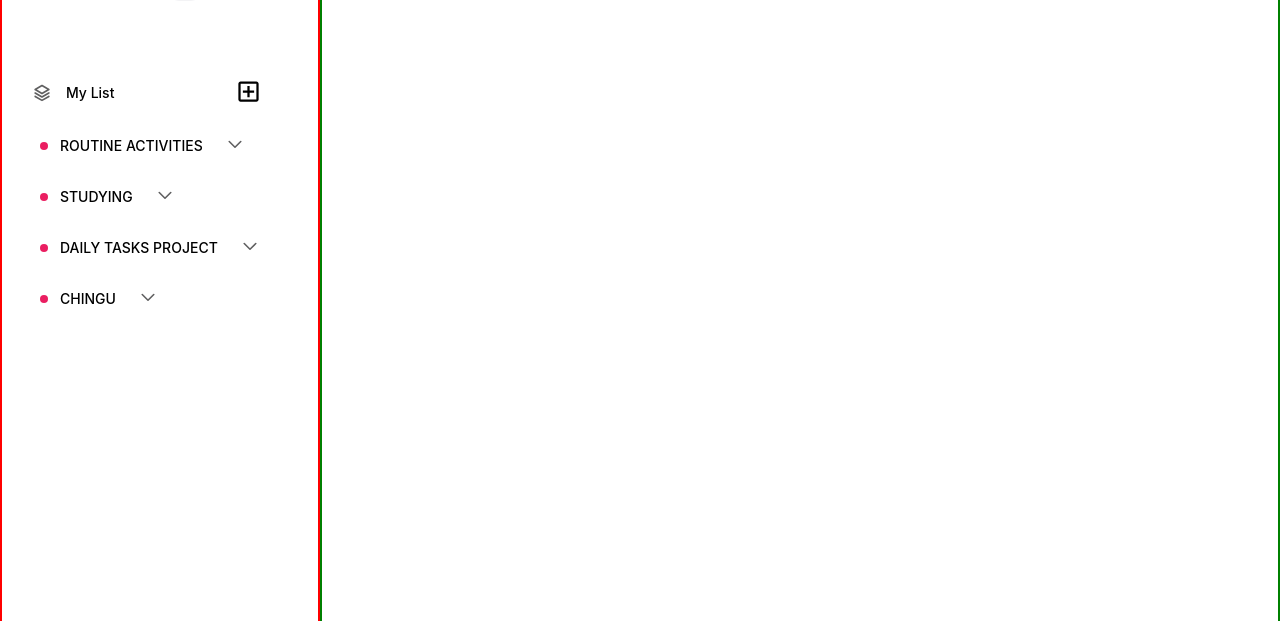
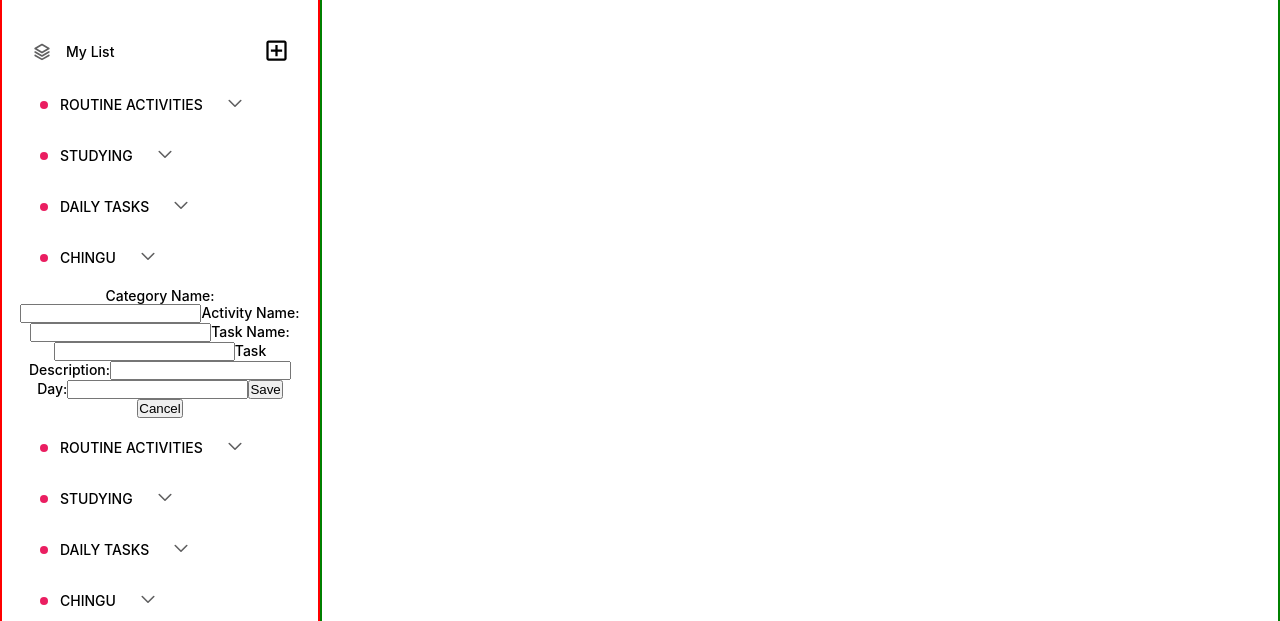
Before and after one commit to chingu-voyages/v47-tier2-team-14, a React (Vite) app: page / in a window 1280 px wide. Both pictures are taken after a click on the button 248 px from the left and 321 px from the top of the page. Shown: the part 229-850 px from the top of the page. Built offline with nearby package versions, Linux system fonts and the light colour scheme; no server answers.

Commit message:
update TaskForm.jsx
added a form to add task in a local storage

```diff
--- a/assets/tasks-example.json
+++ b/assets/tasks-example.json
@@ -92,7 +92,7 @@
 		]
 	},
 	{
-		"categoryName": "DAILY TASKS PROJECT",
+		"categoryName": "DAILY TASKS ",
 		"activityTypes": [
 			{
 				"activityName": "Backlog",
--- a/src/components/ListItems/ListItem.jsx
+++ b/src/components/ListItems/ListItem.jsx
@@ -1,7 +1,7 @@
 import { useState } from "react";
 import PropTypes from "prop-types";
-import TaskNav from "../TaskNav";
-
+import TaskNav from "../TaskNav/TaskNav";
+import TaskForm from "../TaskForm/TaskForm";
 import styles from "./ListItem.module.css";
 import AddBoxOutlinedIcon from "@mui/icons-material/AddBoxOutlined";
 
@@ -38,6 +38,23 @@ Dropdown.propTypes = {
 };
 
 const MyList = () => {
+  const [showForm, setShowForm] = useState(false);
+  const [data, setData] = useState(() => {
+    // Initialize data from local storage if available
+    const localData = localStorage.getItem("tasksData");
+    return localData ? JSON.parse(localData) : allData;
+  });
+
+  const handleSave = (newData) => {
+    const updatedData = [...data, newData];
+    setData(updatedData);
+    localStorage.setItem("tasksData", JSON.stringify(updatedData));
+    setShowForm(false); // Hide form after save
+  };
+
+  const handleFormCancel = () => {
+    setShowForm(false);
+  };
   return (
     <section className={styles.section}>
       <div className={styles.myListContainer}>
@@ -47,7 +64,10 @@ const MyList = () => {
           <p>My List</p>
         </div>
         <div>
-          <button className={styles.mylistButton}>
+          <button
+            onClick={() => setShowForm(!showForm)}
+            className={styles.mylistButton}
+          >
             <AddBoxOutlinedIcon className={styles.icon} />
           </button>
         </div>
@@ -58,6 +78,12 @@ const MyList = () => {
           <TaskNav data={data} />
         </Dropdown>
       ))}
+      {showForm && <TaskForm onSave={handleSave} onCancel={handleFormCancel} />}
+      {data.map((item, index) => (
+        <Dropdown title={item.categoryName} key={index}>
+          <TaskNav data={item} />
+        </Dropdown>
+      ))}
     </section>
   );
 };
--- /dev/null
+++ b/src/components/TaskForm/TaskForm.jsx
@@ -0,0 +1,81 @@
+import { useState } from "react";
+
+const TaskForm = ({ onSave, onCancel }) => {
+  const [categoryName, setCategoryName] = useState("");
+  const [activityName, setActivityName] = useState("");
+  const [taskName, setTaskName] = useState("");
+  const [taskDescription, setTaskDescription] = useState("");
+  const [days, setDays] = useState([]);
+
+  const handleSubmit = (event) => {
+    event.preventDefault();
+    const newTaskData = {
+      categoryName,
+      activityTypes: [
+        {
+          activityName,
+          Tasks: [
+            {
+              taskName,
+              taskDescription,
+              days: days.split(",").map((day) => day.trim()),
+            },
+          ],
+        },
+      ],
+    };
+    onSave(newTaskData);
+  };
+
+  return (
+    <form onSubmit={handleSubmit}>
+      <label>
+        Category Name:
+        <input
+          type="text"
+          value={categoryName}
+          onChange={(e) => setCategoryName(e.target.value)}
+        />
+      </label>
+      <label>
+        Activity Name:
+        <input
+          type="text"
+          value={activityName}
+          onChange={(e) => setActivityName(e.target.value)}
+        />
+      </label>
+      <label>
+        Task Name:
+        <input
+          type="text"
+          value={taskName}
+          onChange={(e) => setTaskName(e.target.value)}
+        />
+      </label>
+      <label>
+        Task Description:
+        <input
+          type="text"
+          value={taskDescription}
+          onChange={(e) => setTaskDescription(e.target.value)}
+        />
+      </label>
+      <label>
+        Day:
+        <input
+          type="text"
+          value={days}
+          onChange={(e) => setDays(e.target.value)}
+        />
+      </label>
+
+      <button type="submit">Save</button>
+      <button type="button" onClick={onCancel}>
+        Cancel
+      </button>
+    </form>
+  );
+};
+
+export default TaskForm;
--- /dev/null
+++ b/src/components/TaskNav/TaskNav.jsx
@@ -0,0 +1,31 @@
+import styles from "./TaskNav.module.css";
+import PropTypes from "prop-types";
+
+const TaskNav = ({ data }) => {
+  return (
+    <div>
+      {data.activityTypes.map((activityType, index) => (
+        <div key={index} className={styles.itemsContainer}>
+          <img
+            src="/arrow-categoryIcon.svg"
+            alt="Logo"
+            className={styles.icon}
+          />
+          <img src="/elipseIcon.svg" alt="Logo" />
+          <p>{activityType.activityName}</p>
+        </div>
+      ))}
+    </div>
+  );
+};
+
+TaskNav.propTypes = {
+  data: PropTypes.shape({
+    activityTypes: PropTypes.arrayOf(
+      PropTypes.shape({
+        activityName: PropTypes.string.isRequired,
+      })
+    ).isRequired,
+  }).isRequired,
+};
+export default TaskNav;
--- a/src/components/TaskNav/index.jsx
+++ /dev/null
@@ -1,24 +0,0 @@
-import styles from "./TaskNav.module.css";
-import PropTypes from "prop-types";
-
-const TaskNav = ({ data }) => {
-  return (
-    <div>
-      <div className={styles.itemsContainer}>
-        <img src="/arrow-categoryIcon.svg" alt="Logo" className={styles.icon} />
-        <img src="/elipseIcon.svg" alt="Logo" />
-        <p>{data.activityTypes[0].activityName}</p>
-      </div>
-      <div className={styles.itemsContainer}>
-        <img src="/arrow-categoryIcon.svg" alt="Logo" className={styles.icon} />
-        <img src="/elipseIcon.svg" alt="Logo" />
-        <p>{data.activityTypes[1].activityName}</p>
-      </div>
-    </div>
-  );
-};
-
-TaskNav.propTypes = {
-  data: PropTypes.string.isRequired,
-};
-export default TaskNav;
--- a/src/data/tasks-example.js
+++ b/src/data/tasks-example.js
@@ -80,7 +80,7 @@ export const allData = [
     ],
   },
   {
-    categoryName: "DAILY TASKS PROJECT",
+    categoryName: "DAILY TASKS",
     activityTypes: [
       {
         activityName: "Backlog",
@@ -152,3 +152,11 @@ export const allData = [
     ],
   },
 ];
+
+// Retrieve the serialized data from localStorage
+const serializedData = localStorage.getItem("tasksData");
+
+// Deserialize the data back into a JavaScript object
+const tasksData = JSON.parse(serializedData);
+
+console.log(tasksData);
```
Also changed, not shown: src/components/TaskForm/TaskForm.module.css (added).
